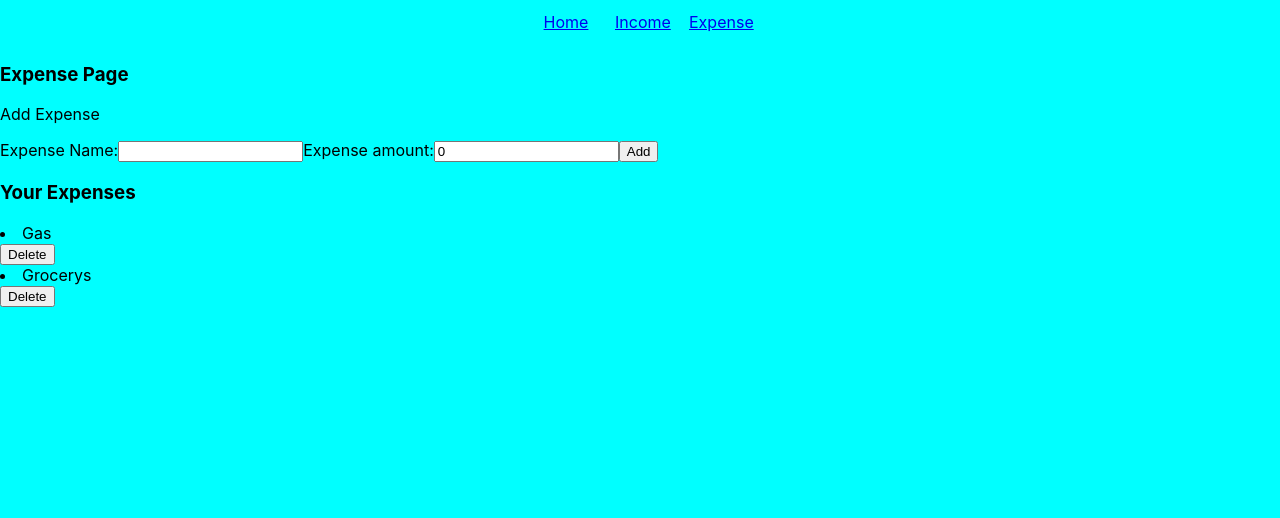
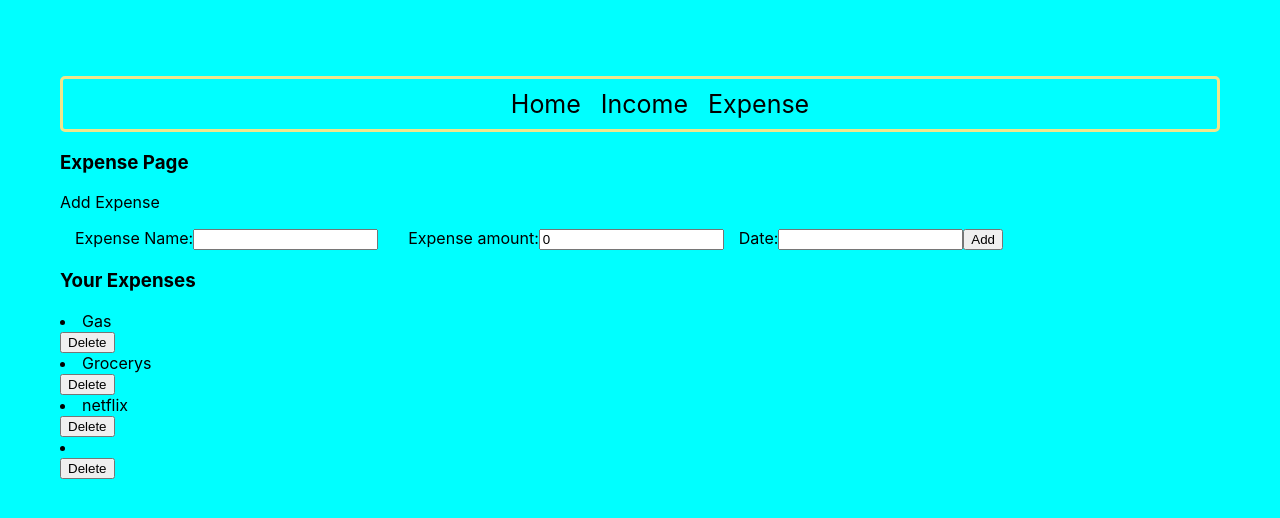
Before and after one commit to Taitai76/SpendinTracker, a React (Create React App) app: page /expense in a window 1280 px wide. Shown: the top 518 px of the page. Built offline with nearby package versions, Linux system fonts and the light colour scheme; data requests are answered from the project's data file.

Commit message:
added date to expenses

```diff
--- a/db.json
+++ b/db.json
@@ -9,9 +9,19 @@
       "id": 2,
       "name": "Grocerys",
       "amount": 100
+    },
+    {
+      "name": " netflix",
+      "amount": 20,
+      "id": 3
+    },
+    {
+      "name": " ",
+      "amount": 0,
+      "id": 4
     }
   ],
   "income": {
-    "amount": "7000"
+    "amount": "10000"
   }
 }
--- a/package.json
+++ b/package.json
@@ -7,6 +7,7 @@
     "@testing-library/react": "^13.4.0",
     "@testing-library/user-event": "^13.5.0",
     "react": "^18.2.0",
+    "react-datepicker": "^4.8.0",
     "react-dom": "^18.2.0",
     "react-router-dom": "^5.3.4",
     "react-scripts": "5.0.1",
--- a/src/components/App.js
+++ b/src/components/App.js
@@ -33,7 +33,7 @@ function App() {
   }
 
   return (
-    <div>
+    <div className="App">
       <NavBar />
       <Switch>
       <Route path="/income">
--- a/src/components/Expense.js
+++ b/src/components/Expense.js
@@ -1,9 +1,12 @@
 import React, { useEffect, useState } from "react";
 import ExpenseList from "./ExpenseList";
+import DatePicker from "react-datepicker"
+import "react-datepicker/dist/react-datepicker.css";
 
 function Expense({expense, updateExpnsesState, addToExpenses}){
     const [name, setName]= useState(" ")
     const [amount, setAmount]= useState(0)
+    const [startDate, setStartDate] = useState();
 
     function handleDeleteItem(deletedItem) {
         const updatedItems = expense.filter((item) => item.id !== deletedItem.id);
@@ -27,12 +30,14 @@ function Expense({expense, updateExpnsesState, addToExpenses}){
           .then((newItem) => addToExpenses(newItem));
       }
 
+      console.log(startDate)
+
     return(
-        <div>
+        <div class="center">
             <h3>Expense Page</h3>
             <form onSubmit={handleSubmit}>
                 <p>Add Expense</p>
-                <label>
+                <label class="question">
                     Expense Name:
                     <input
                     type='text'
@@ -41,7 +46,7 @@ function Expense({expense, updateExpnsesState, addToExpenses}){
                     onChange={(e) => setName(e.target.value)}
                     />
                 </label>
-                <label>
+                <label class="question">
                     Expense amount:
                     <input
                     type='text'
@@ -49,6 +54,10 @@ function Expense({expense, updateExpnsesState, addToExpenses}){
                     value={amount}
                     onChange={(e) => setAmount(e.target.value)}
                     />
+                </label>
+                <label>
+                  Date:
+                <DatePicker selected={startDate} onChange={(date) => setStartDate(date)} />
                 </label>
                 <button type="submit">Add</button>
             </form>
--- a/src/components/Home.js
+++ b/src/components/Home.js
@@ -7,9 +7,12 @@ function Home({ income, expense }) {
   }, 0);
 
   return (
-    <div>
-      <h1>Home Page</h1>
+    <div class="homePage">
+      <h1>Welcome to your monthly expense tracker</h1>
+      <h3>Your income is {income}</h3>
+      <h3>You spent a total of {totalExpense}</h3>
       <h3>You have ${income-totalExpense} left to spend</h3>
+
     </div>
   )
 }
--- a/src/components/Income.js
+++ b/src/components/Income.js
@@ -21,7 +21,7 @@ function Income({ income, updateIncome }){
     }
 
     return (
-        <div>
+        <div class="center">
             Income
             <form onSubmit={handleSubmit}>
                 <p>Current monthly income is ${income}</p>
--- a/src/components/NavBar.js
+++ b/src/components/NavBar.js
@@ -1,29 +1,44 @@
 import React from "react";
-import { NavLink } from "react-router-dom";
+import { Link, NavLink } from "react-router-dom";
 
 function NavBar() {
   return (
-  <div class="navbar">
+  <div>
+    <ul class="navbar">
+
+      <li>
     <NavLink
     to="/"
-    class="navlink"
-    exact>
+    exact
+    class="nav-bar-link"
+    style={({isActive})=>{return {color : isActive?'yellow':''}}}
+    >
       Home
     </NavLink>
+      </li>
 
+      <li>
     <NavLink
     to="/income"
-    class="navlink"
-    exact>
+    class="nav-bar-link"
+    style={({isActive})=>{return {color : isActive?'yellow':''}}}
+    >
       Income
     </NavLink>
+      </li>
 
+      <li>
     <NavLink
     to="/expense"
-    class="navlink"
-    exact>
+    class="nav-bar-link"
+    style={({isActive})=>{return {color : isActive?'yellow':''}}}
+    >
       Expense
     </NavLink>
+      </li>
+
+    </ul>
+
   </div>
   )
 }
--- a/src/index.css
+++ b/src/index.css
@@ -3,8 +3,6 @@ body {
   font-family: -apple-system, BlinkMacSystemFont, 'Segoe UI', 'Roboto', 'Oxygen',
     'Ubuntu', 'Cantarell', 'Fira Sans', 'Droid Sans', 'Helvetica Neue',
     sans-serif;
-  -webkit-font-smoothing: antialiased;
-  -moz-osx-font-smoothing: grayscale;
   background-color: aqua;
 
 }
@@ -14,13 +12,42 @@ code {
     monospace;
 }
 
+.App{
+  padding: 60px;
+}
+
 .navbar{
   text-align: center;
+  text-decoration: none;
+  border: khaki;
+  border-style: solid;
+  border-radius: 5px;
 }
 
-.navlink{
+.navbar li{
   display: inline-block;
-  width: 50px;
-  padding: 12px;
-  margin: "0 6px 6px";
+  padding: 10px;
+  font-size: 25px;
 }
+.nav-bar-link{
+  color: black;
+  text-decoration: none;
+}
+.nav-bar-link:hover{
+  color: white;
+}
+.nav-bar-link:visited{
+  text-decoration: none;
+}
+
+.homePage{
+  display: block;
+  text-align: center;
+  border: left solid black;
+}
+.homePage h1{
+  font-size: 50px;
+}
+.question{
+  padding: 15px;
+}
--- a/src/index.js
+++ b/src/index.js
@@ -1,12 +1,12 @@
 import React from "react";
 import ReactDOM from "react-dom";
-import { BrowserRouter as Router } from "react-router-dom";
+import { BrowserRouter } from "react-router-dom";
 import App from "./components/App";
 import "./index.css";
 
 ReactDOM.render(
-  <Router>
+  <BrowserRouter>
     <App />
-  </Router>,
+  </BrowserRouter>,
   document.getElementById("root")
 );
```
Also changed, not shown: src/reportWebVitals.js (deleted, +0 -13 lines), 1 other file (tests, documents, lock files or other folders).
